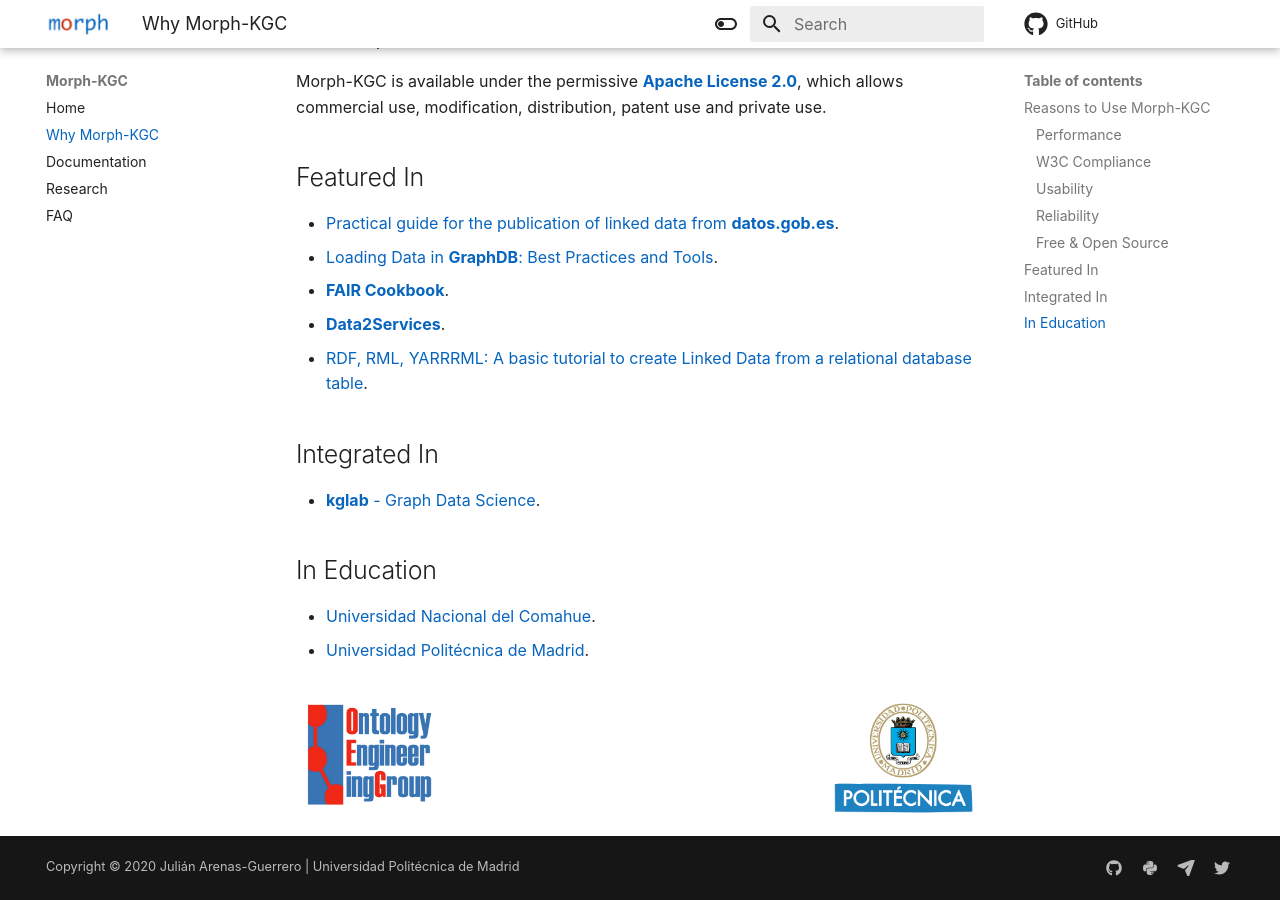
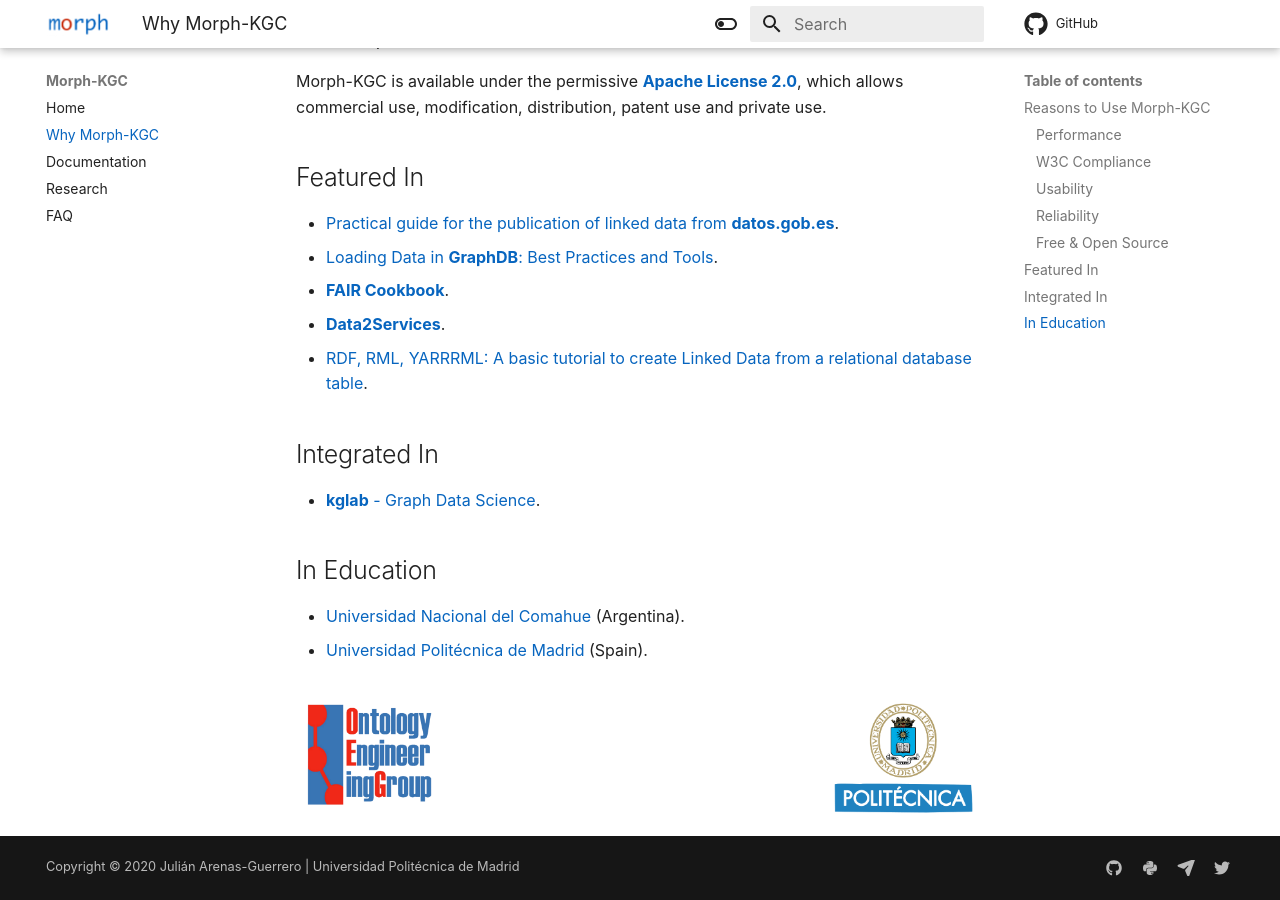
Before and after one commit to morph-kgc/morph-kgc-docs, an MkDocs documentation site: the page built from docs/why-morph-kgc.md, in a window 1280 px wide and 900 px high, scrolled down 929 px. Built offline with MkDocs 1.6.1 and Material for MkDocs 9.7.7, drawn with Linux system fonts in a browser that asks for light colours; comment, search, counter and statistics services are not loaded.

Commit message:
Update why-morph-kgc.md

```diff
--- a/docs/why-morph-kgc.md
+++ b/docs/why-morph-kgc.md
@@ -33,7 +33,7 @@ Morph-KGC is available under the permissive **[Apache License 2.0](https://githu
 - [**kglab** - Graph Data Science](https://github.com/DerwenAI/kglab).
 
 ## In Education
-- [Universidad Nacional del Comahue](https://www.fi.uncoma.edu.ar/wp-content/uploads/2024/02/CursoPosgrado-Grafos-de-Conocimiento-Programa2023-1.pdf).
-- [Universidad Politécnica de Madrid](https://github.com/FacultadInformatica-LinkedData).
+- [Universidad Nacional del Comahue](https://www.fi.uncoma.edu.ar/wp-content/uploads/2024/02/CursoPosgrado-Grafos-de-Conocimiento-Programa2023-1.pdf) (Argentina).
+- [Universidad Politécnica de Madrid](https://github.com/FacultadInformatica-LinkedData) (Spain).
 
 ![OEG](assets/logo-oeg.png){ width="150" align=left } ![UPM](assets/logo-upm.png){ width="161" align=right }
```
